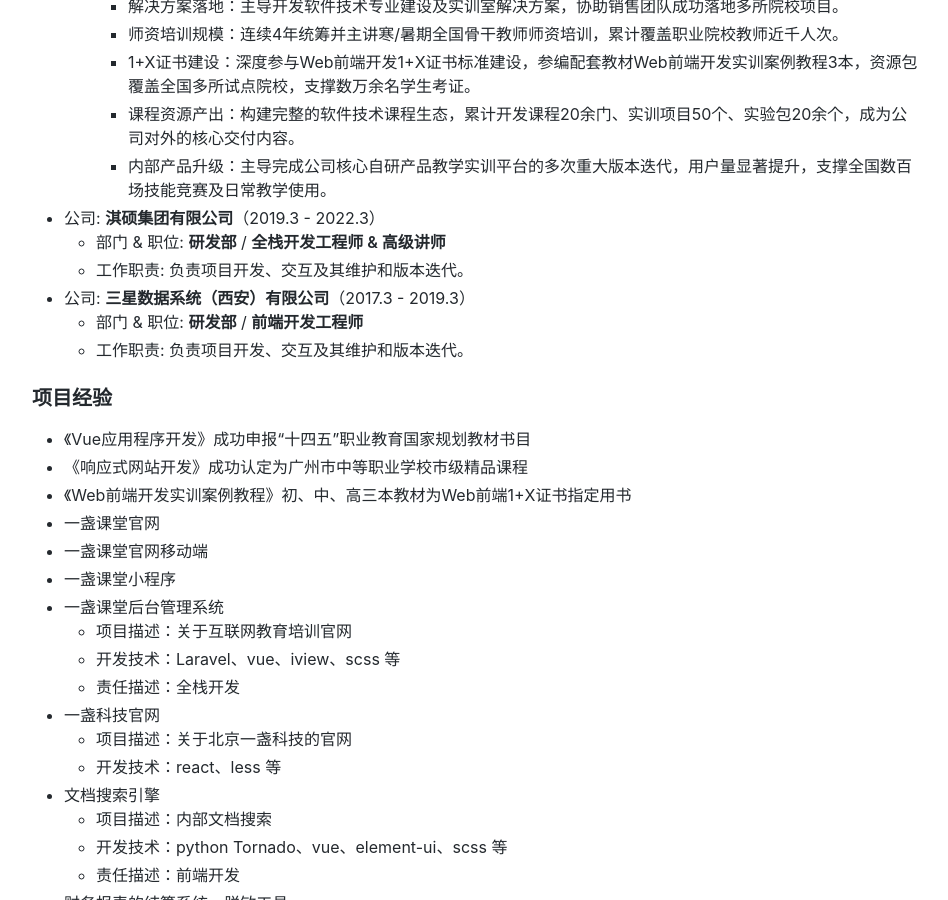
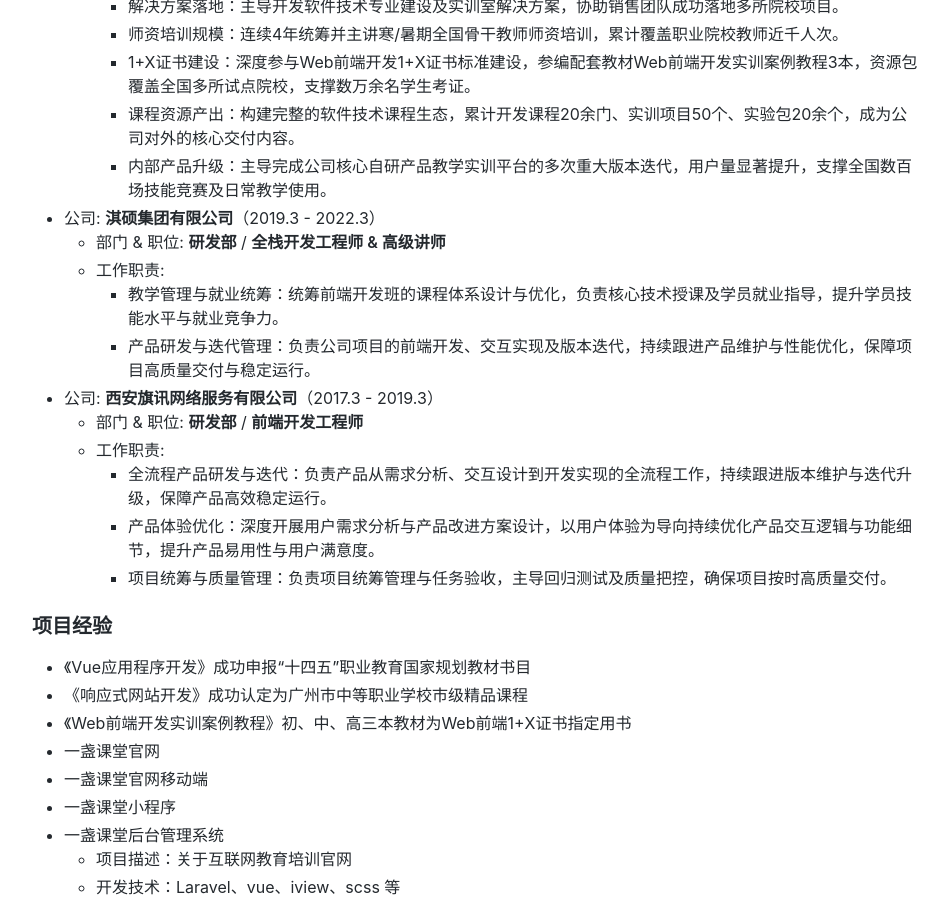
Before and after one commit to davidkoojohn/davidkoojohn.github.io, a Jekyll site: the page built from resume.md, in a window 1280 px wide and 900 px high, scrolled down 1025 px. Shown: the whole window, without its empty margins (163-1111 px from the left). Built offline with Jekyll 4.4.1, drawn with Linux system fonts in a browser that asks for light colours; comment, search, counter and statistics services are not loaded.

Commit message:
changed resume

```diff
--- a/resume.md
+++ b/resume.md
@@ -108,11 +108,16 @@
 
 * 公司: **淇硕集团有限公司**（2019.3 - 2022.3）
     * 部门 & 职位: **研发部** / **全栈开发工程师 & 高级讲师**
-    * 工作职责: 负责项目开发、交互及其维护和版本迭代。
+    * 工作职责:
+        * 教学管理与就业统筹：统筹前端开发班的课程体系设计与优化，负责核心技术授课及学员就业指导，提升学员技能水平与就业竞争力。
+        * 产品研发与迭代管理：负责公司项目的前端开发、交互实现及版本迭代，持续跟进产品维护与性能优化，保障项目高质量交付与稳定运行。
 
-* 公司: **三星数据系统（西安）有限公司**（2017.3 - 2019.3）
+* 公司: **西安旗讯网络服务有限公司**（2017.3 - 2019.3）
     * 部门 & 职位: **研发部** / **前端开发工程师**
-    * 工作职责: 负责项目开发、交互及其维护和版本迭代。
+    * 工作职责:
+        * 全流程产品研发与迭代：负责产品从需求分析、交互设计到开发实现的全流程工作，持续跟进版本维护与迭代升级，保障产品高效稳定运行。
+        * 产品体验优化：深度开展用户需求分析与产品改进方案设计，以用户体验为导向持续优化产品交互逻辑与功能细节，提升产品易用性与用户满意度。
+        * 项目统筹与质量管理：负责项目统筹管理与任务验收，主导回归测试及质量把控，确保项目按时高质量交付。
 
 ### 项目经验
 
```
